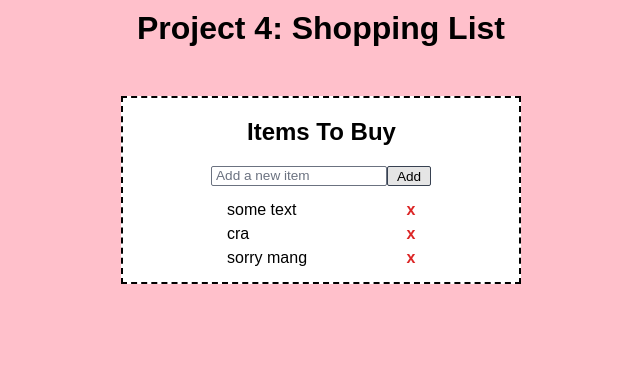
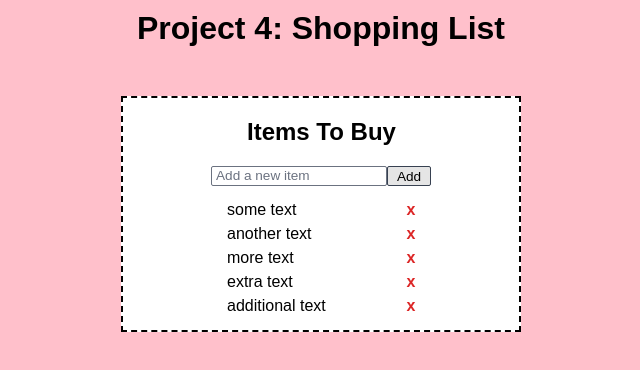
Before and after one commit to wirenpaper/shopping_list, a Next.js app: page / in a window 1280 px wide. Shown: the top 370 px of the page, without its empty margins (319-959 px from the left). Built offline with nearby package versions, Linux system fonts and the light colour scheme.

Commit message:
showed hardcoded list using map

```diff
--- a/app/page.tsx
+++ b/app/page.tsx
@@ -1,9 +1,16 @@
 "use client";
 import { useState } from "react";
-import Item from "./item"
+import Item from "./item";
 
 export default function Home() {
-  const [items, setItems] = useState([]);
+  //const [items, setItems] = useState([]);
+  const items = [
+    "some text",
+    "another text",
+    "more text",
+    "extra text",
+    "additional text",
+  ];
 
   const handleSubmit = () => {
     console.log("ha");
@@ -32,9 +39,9 @@ export default function Home() {
               </div>
             </form>
             <div className="flex-row ml-4 pb-3">
-              <Item text="some text" />
-              <Item text="cra" />
-              <Item text="sorry mang" />
+              {items.map((text, index) => (
+                <Item key={index} text={text} />
+              ))}
             </div>
           </div>
         </div>
```
